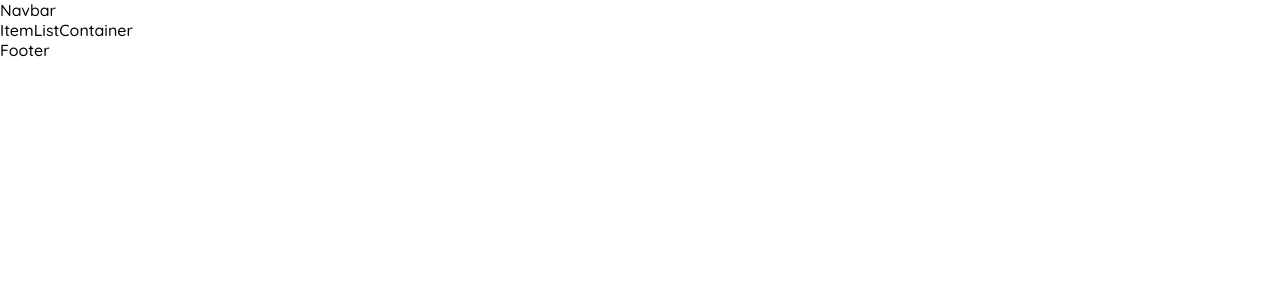
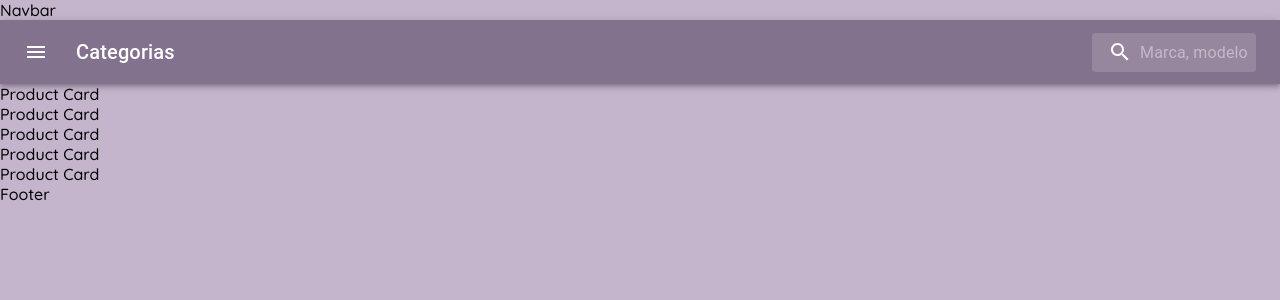
Before and after one commit to matias-salas/DH-Proyecto-Integrador-G4-Front, a React (Vite) app in the folder digital-car/: page / in a window 1280 px wide. Shown: the top 300 px of the page. Built offline with nearby package versions, Linux system fonts and the light colour scheme.

Commit message:
add categories & search bar to body

```diff
--- a/digital-car/package.json
+++ b/digital-car/package.json
@@ -10,6 +10,10 @@
     "preview": "vite preview"
   },
   "dependencies": {
+    "@emotion/react": "^11.11.1",
+    "@emotion/styled": "^11.11.0",
+    "@mui/icons-material": "^5.14.14",
+    "@mui/material": "^5.14.14",
     "react": "^18.2.0",
     "react-dom": "^18.2.0",
     "react-router-dom": "^6.17.0"
--- /dev/null
+++ b/digital-car/src/components/common/Search/SearchAppBar.jsx
@@ -0,0 +1,90 @@
+import { styled, alpha } from '@mui/material/styles';
+import AppBar from '@mui/material/AppBar';
+import Box from '@mui/material/Box';
+import Toolbar from '@mui/material/Toolbar';
+import IconButton from '@mui/material/IconButton';
+import Typography from '@mui/material/Typography';
+import InputBase from '@mui/material/InputBase';
+import MenuIcon from '@mui/icons-material/Menu';
+import SearchIcon from '@mui/icons-material/Search';
+
+const Search = styled('div')(({ theme }) => ({
+  position: 'relative',
+  borderRadius: theme.shape.borderRadius,
+  backgroundColor: alpha(theme.palette.common.white, 0.15),
+  '&:hover': {
+    backgroundColor: alpha(theme.palette.common.white, 0.25),
+  },
+  marginLeft: 0,
+  width: '100%',
+  [theme.breakpoints.up('sm')]: {
+    marginLeft: theme.spacing(1),
+    width: 'auto',
+  },
+}));
+
+const SearchIconWrapper = styled('div')(({ theme }) => ({
+  padding: theme.spacing(0, 2),
+  height: '100%',
+  position: 'absolute',
+  pointerEvents: 'none',
+  display: 'flex',
+  alignItems: 'center',
+  justifyContent: 'center',
+}));
+
+const StyledInputBase = styled(InputBase)(({ theme }) => ({
+  color: 'inherit',
+  '& .MuiInputBase-input': {
+    padding: theme.spacing(1, 1, 1, 0),
+    // vertical padding + font size from searchIcon
+    paddingLeft: `calc(1em + ${theme.spacing(4)})`,
+    transition: theme.transitions.create('width'),
+    width: '100%',
+    [theme.breakpoints.up('sm')]: {
+      width: '12ch',
+      '&:focus': {
+        width: '20ch',
+      },
+    },
+  },
+}));
+
+const SearchAppBar = () => {
+  return (
+    <Box sx={{ flexGrow: 1 }}>
+      <AppBar position="static" style={{'backgroundColor':'var(--color-four)'}}>
+        <Toolbar >
+          <IconButton
+            size="large"
+            edge="start"
+            color="inherit"
+            aria-label="open drawer"
+            sx={{ mr: 2 }}
+          >
+            <MenuIcon />
+          </IconButton>
+          <Typography
+            variant="h6"
+            noWrap
+            component="div"
+            sx={{ flexGrow: 1, display: { xs: 'none', sm: 'block' } }}
+          >
+            Categorias
+          </Typography>
+          <Search>
+            <SearchIconWrapper>
+              <SearchIcon />
+            </SearchIconWrapper>
+            <StyledInputBase
+              placeholder="Marca, modelo, tipo..."
+              inputProps={{ 'aria-label': 'search' }}
+            />
+          </Search>
+        </Toolbar>
+      </AppBar>
+    </Box>
+  );
+}
+
+export default SearchAppBar
--- a/digital-car/src/components/layout/Layout.jsx
+++ b/digital-car/src/components/layout/Layout.jsx
@@ -1,6 +1,7 @@
 import { Outlet } from "react-router-dom"
 import Navbar from "./Header/Navbar/Navbar"
 import Footer from "./Footer/Footer"
+import './Layout.css'
 
 
 const Layout = () => {
--- /dev/null
+++ b/digital-car/src/components/pages/ItemList/ItemList.jsx
@@ -0,0 +1,19 @@
+import "./ItemList.css";
+import SearchAppBar from "../../common/Search/SearchAppBar";
+
+const ItemList = () => {
+  return (
+    <>
+      <div>
+        <SearchAppBar />
+      </div>
+      <div>Product Card</div>
+      <div>Product Card</div>
+      <div>Product Card</div>
+      <div>Product Card</div>
+      <div>Product Card</div>
+    </>
+  );
+};
+
+export default ItemList;
--- a/digital-car/src/components/pages/ItemList/ItemListContainer.jsx
+++ b/digital-car/src/components/pages/ItemList/ItemListContainer.jsx
@@ -1,7 +1,8 @@
+import ItemList from "./ItemList"
 
 const ItemListContainer = () => {
   return (
-    <div>ItemListContainer</div>
+    <ItemList />
   )
 }
 
```
Also changed, not shown: 1 other file (tests, documents, lock files or other folders).
